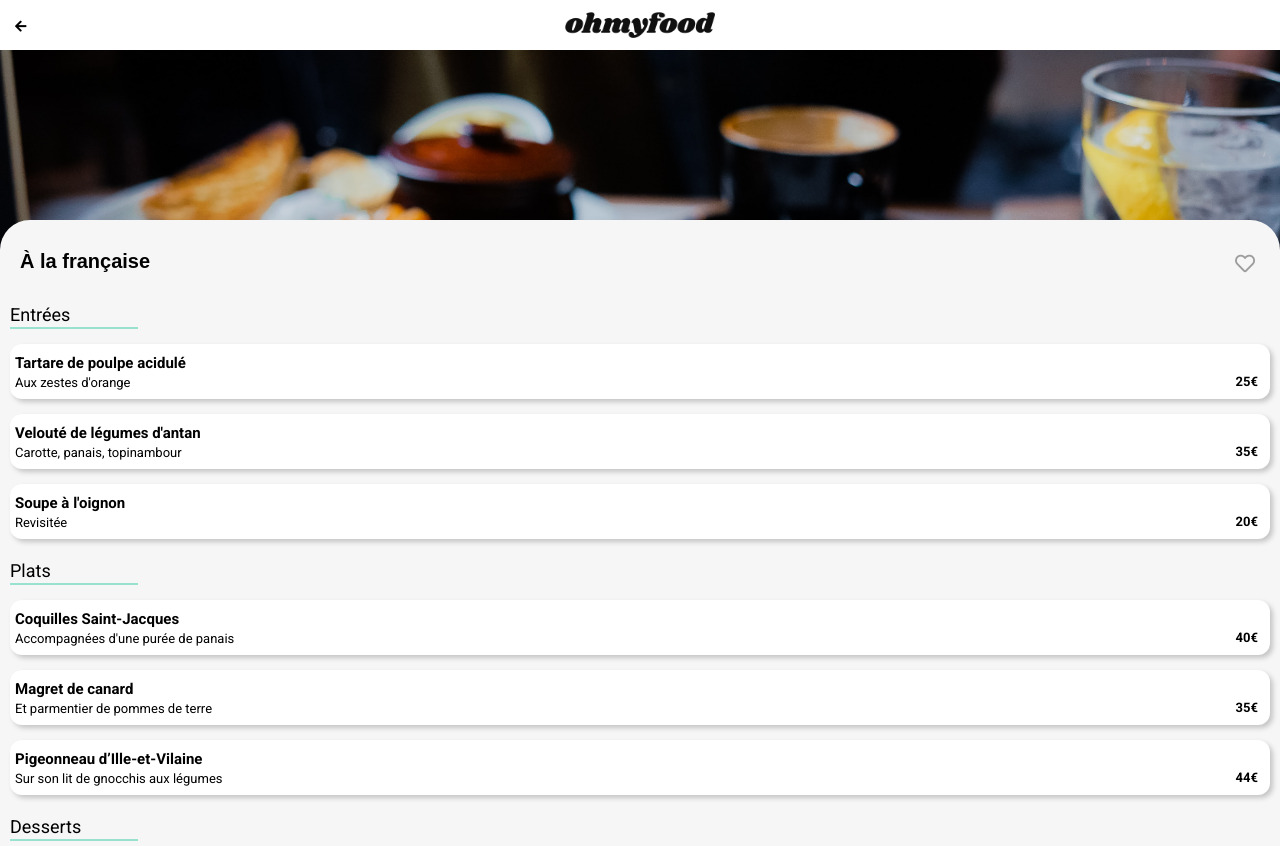
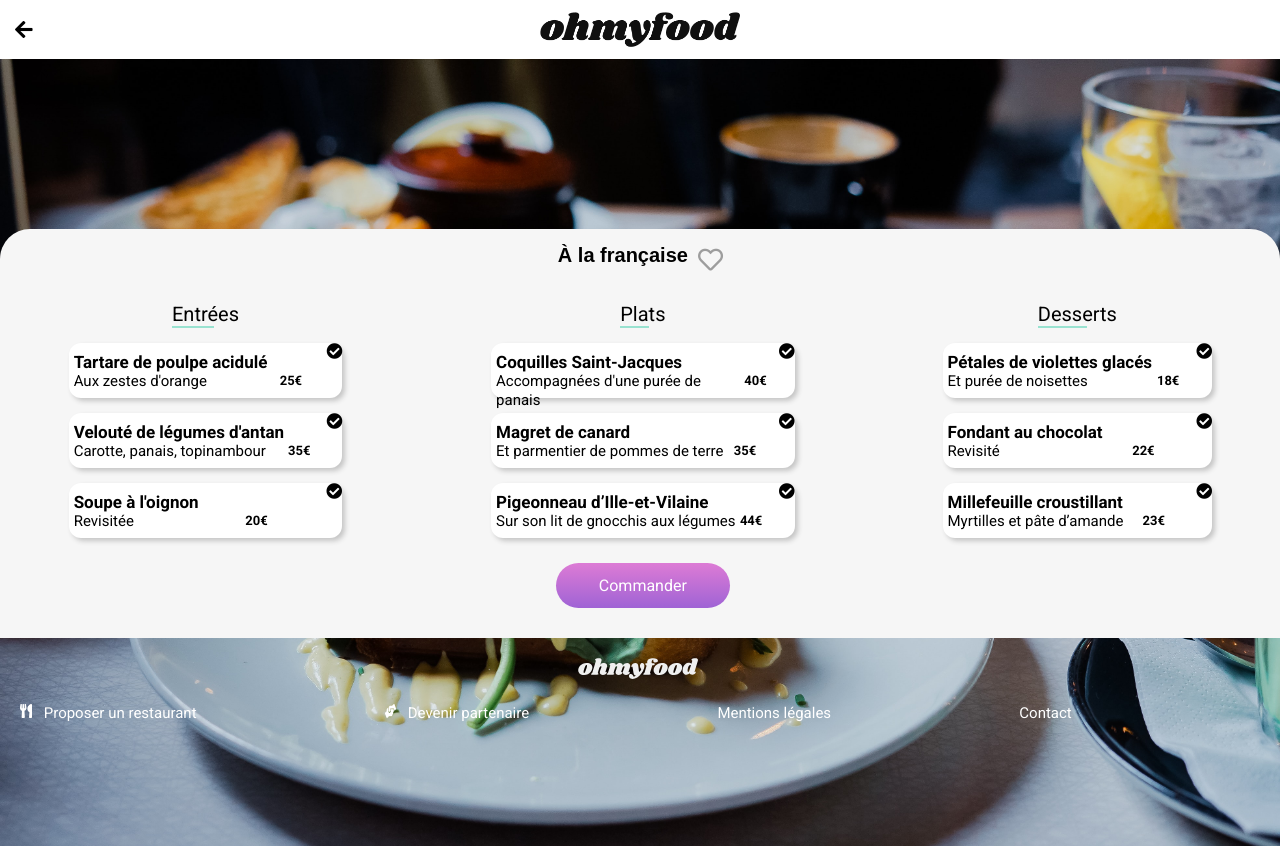
Before and after one commit to TrellixVulnTeam/P3_Cheikh_Ines_BSC2, a website: page A_la_francaise.html in a window 1280 px wide. Shown: the top 846 px of the page. Drawn offline with nearby package versions, Linux system fonts and the light colour scheme; files that its build step writes are made by us from their sources; a web font is replaced by a local one.

Commit message:
sass version finale

```diff
--- a/sass/Base/_body.scss
+++ b/sass/Base/_body.scss
@@ -10,16 +10,25 @@
 
 a, span, h3, h4 {
     font-size: 13px;
+    @include for-tablet {
+        font-size: 15px;
+    }
 }
 
 h1, h2 {
     font-size: $fontSize;
     font-weight: $fontWeight;
+    @include for-tablet {
+        font-size: 20px;
+    }
 }
 
 h3{
     font-weight: $fontWeight;
     font-size: 15px;
+    @include for-tablet {
+        font-size: 17px;
+    }
 }
 
 main {
@@ -27,6 +36,6 @@ main {
     gap: 40px;
 }
 
-.reserve_btn, .step_btn, .food_card, .menu_card{
+.reserve_btn, .step_btn, .food_card, .menu_card {
     @include shadow;
-  }
+}
--- a/sass/Composants/_btn.scss
+++ b/sass/Composants/_btn.scss
@@ -3,6 +3,13 @@
 }
 
 .order_btn {
-    margin: 25px 60px;
+    margin: auto;
     width: 60%;
+        @include for-tablet {
+            width: 40%;
+        }
+            @include for-desktop {
+                grid-column: 2;
+                grid-row: 3;
+            }
 }
--- a/sass/Layout/_article.scss
+++ b/sass/Layout/_article.scss
@@ -3,12 +3,27 @@
     @include flex;
     padding: 20px;
     gap: 20px;
+        @include for-desktop {
+            display: grid;
+            grid-template-columns: auto auto auto;
+            grid-template-rows: auto auto;
+        }
 
     &_btn {
         background: $color-background;
         border-radius: 10px;
         padding: 25px;
         color: black;
+            @include for-tablet {
+                width: 50%;
+                justify-content: center;
+                border-radius: 20px;
+                margin: auto;
+            }
+                @include for-desktop {
+                    grid-row: 2;
+                    width: 70%;
+                }
     }
 
     &_circle {
@@ -21,6 +36,10 @@
         background-color: $color-primary;
         padding: 3px;
         text-align: center;
+            @include for-tablet {
+                left: auto;
+                margin-left: -40px;
+            }
     }
 
     &_icon {
@@ -33,6 +52,12 @@
         margin-left: 8px;
         font-weight: $fontWeight;
     }
+
+    &_title {
+        @include for-desktop {
+            padding-bottom: 20px;
+        }
+    }
 }
 
 /*Restaurant*/
@@ -44,11 +69,23 @@
 
     &_title {
         padding-top: 20px;
+            @include for-desktop {
+                padding-bottom: 20px;
+            }
     }
 
     &_cards {
         @include flex;
         gap: 20px;
+            @include for-tablet {
+                display: grid;
+                grid-template-columns: auto auto;
+                grid-template-rows: auto auto auto;
+            }
+                @include for-desktop {
+                    grid-template-columns: auto auto auto auto;
+                    grid-template-rows: auto;
+                }
     }
 
     &_card {
@@ -92,12 +129,16 @@ figure {
 
 figcaption {
     display: inline-block;
-    position: relative;
-    top: -135px;
-    right: -215px;
+    position: absolute;
+    margin-top: 10px;
+    margin-left: -65px;
+    justify-content: space-around;
     color: #307e61;
     font-weight: bold;
     font-size: 10px;
     background-color: #a9e0d1;
     padding: 5px 8px 5px 8px;
+        @include for-tablet {
+            font-size: 12px;
+        }
 }
--- a/sass/Layout/_footer.scss
+++ b/sass/Layout/_footer.scss
@@ -11,7 +11,13 @@
 
     &_logo img {
         filter: invert(1);
-        max-width: 100px;
+        width: 100px;
+        @include for-tablet {
+            width: 120px;
+        }
+        @include for-desktop {
+            margin-left: 45%;
+        }
     }
 
     &_icon {
@@ -19,4 +25,13 @@
         height: 14px;
         margin-right: 8px;
     }
+
+    @include for-tablet {
+        &_card {
+            display: grid;
+            grid-template-columns: auto auto auto auto;
+            grid-template-rows: 50px;
+            align-items: center;
+        }
+    }
 }
--- a/sass/Layout/_header.scss
+++ b/sass/Layout/_header.scss
@@ -1,15 +1,25 @@
+/*Logo et localisation*/
 .header {
     @include flex;
-    align-items: center;
+    @include for-mobile {
+        align-items: center;
+    }
+    @include for-tablet {
+        align-items: center;
+    }
 
-    & img {
+    &_img img {
         width: 100%;
+        z-index: -1;
     }
 
     &_logo img {
         display: block;
         width: 150px;
         padding: 12px;
+            @include for-tablet {
+                width:200px;
+            }
     }
 
     &_search {
@@ -32,7 +42,9 @@
     }
 }
 
+/*Partie "réservez"*/
 .reserve {
+    width: 100%;
     text-align: center;
     background-color: $color-background;
     padding: 20px;
@@ -51,13 +63,18 @@
     }
 }
 
+/*Flèche*/
 .arow i{
     position: absolute;
     color: black;
     left: 0;
     padding: 20px 0px 20px 15px;
+        @include for-tablet {
+            font-size: 20px;
+        }
 }
 
+/*Image restaurant*/
 .header_img {
     height: 180px;
 }
--- a/sass/Layout/_menu.scss
+++ b/sass/Layout/_menu.scss
@@ -2,6 +2,12 @@
 .menu {
     @include flex;
     gap: 15px;
+        @include for-tablet {
+            align-items: center
+        }
+            @include for-desktop {
+                grid-row: 2;
+            }
 
     &_page {
         @include flex;
@@ -11,12 +17,30 @@
         padding: 20px 10px 30px 10px;
         border-radius: 30px 30px 0 0;
         gap: 20px;
+
+            @include for-tablet {
+                padding: 5px 10px 30px 10px;
+                gap: 25px;
+            }
+                @include for-desktop {
+                    display: grid;
+                    grid-template-columns: auto auto auto;
+                    grid-template-rows: auto auto auto;
+                }
     }
 
     &_title {
         display: flex;
         flex-direction: row;
         justify-content: space-between;
+            @include for-tablet {
+                justify-content: center;
+            }
+                @include for-desktop {
+                    grid-column: 2;
+                    grid-row: 1;
+                    margin: auto;
+                }
 
         & h1 , & span {
         font-size: 20px;
@@ -41,6 +65,9 @@
         position: relative;
         border: solid $color-tirdiary 1px;
         width: 10%;
+            @include for-tablet {
+                width: 60%;
+            }
     }
 
     &_card {
@@ -50,6 +77,9 @@
         border-radius: 12px;
         justify-content: space-between;
         height: 55px;
+            @include for-tablet {
+                width: 70%;
+            }
     }
 
     &_price {
@@ -59,7 +89,17 @@
     }
 
     &_legend {
+        display: inline;
         padding: 10px 0 10px 5px;
         line-height: 1.2rem;
+
+        .menu_check:hover {
+            .menu_legend h3 , .menu_legend h4 {
+                width: 190px;
+                white-space: nowrap;
+                overflow: hidden;
+                text-overflow: ellipsis;
+            }
+        }
     }
 }
--- a/sass/Utils/_keyframes.scss
+++ b/sass/Utils/_keyframes.scss
@@ -14,8 +14,7 @@
     width: 100%;
     height: 100%;
     background:$color-background;
-    animation: loader 2s linear 3s;
-    animation-fill-mode: both;
+    animation: 2s linear 3s both loader;
 
     &_img1 {
         width: 100%;
@@ -23,8 +22,7 @@
         margin: auto;
         bottom: 0%;
         position: absolute;
-        animation: texte 1.5s linear 0.8s;
-        animation-fill-mode: both;
+        animation: 1.5s linear 0.8s both texte;
     }
 
     &_img2 {
@@ -33,8 +31,7 @@
         position: absolute;
         margin: auto;
         top: 0; left: 0; right: 0; bottom: 10%;
-        animation: spin 2s linear infinite;
-        animation-fill-mode: both;
+        animation: 2s linear infinite both spin;
     }
 
     &_text {
@@ -46,9 +43,8 @@
         font-size: 40px;
         width: 100%;
         position: absolute;
-        margin: 0% 0% 0% 15%;
-        animation: texte 2s linear 0.8s;
-        animation-fill-mode: both;
+        text-align: center;
+        animation: 2s linear 0.8s both texte;
     }
 
     &_spin1 {
@@ -62,8 +58,7 @@
         border-right-color:$color-secondary;
         border-bottom-color: transparent;
         border-radius: 50%;
-        animation: spin-inverse 2s linear infinite;
-        animation-fill-mode: both;
+        animation: 2s linear infinite both spin-inverse;
     }
 
     &_spin2 {
@@ -77,8 +72,7 @@
         border-right-color: transparent;
         border-bottom-color: transparent;
         border-radius: 50%;
-        animation: spin 2s linear infinite;
-        animation-fill-mode: both;
+        animation: 2s linear infinite both spin;
     }
 
     &_spin3 {
@@ -92,8 +86,7 @@
         border-right-color: transparent;
         border-bottom-color: transparent;
         border-radius: 50%;
-        animation: spin-inverse 2s linear infinite;
-        animation-fill-mode: both;
+        animation: 2s linear infinite both spin-inverse;
     }
 }
 
@@ -165,11 +158,46 @@
 }
 
 /*Apparition carte restaurant*/
-.menu {
-    animation: fadein 4s;
-    -webkit-animation: fadein 4s;
+.list {
+        animation: 0.4s ease-in 0.6s both fadein;
+
+    &_1 {
+        animation: 0.8s ease-in 0.6s both fadein;
+    }
+    &_2 {
+        animation: 1.2s ease-in 0.6s both fadein;
+    }
+    &_3 {
+        animation: 1.4s ease-in 0.6s both fadein;
+    }
+    &_4 {
+        animation: 1.6s ease-in 0.6s both fadein;
+    }
+    &_5 {
+        animation: 1.8s ease-in 0.6s both fadein;
+    }
+    &_6 {
+        animation: 2s ease-in 0.6s both fadein;
+    }
+    &_7 {
+        animation: 2.2s ease-in 0.6s both fadein;
+    }
+    &_8 {
+        animation: 2.4s ease-in 0.6s both fadein;
+    }
+    &_9 {
+        animation: 2.6s ease-in 0.6s both fadein;
+    }
+    &_10 {
+        animation: 2.8s ease-in 0.6s both fadein;
+    }
+    &_11 {
+        animation: 3s ease-in 0.6s both fadein;
+    }
+    &_12 {
+        animation: 3.2s ease-in 0.6s both fadein;
+    }
 }
-
 
 @keyframes fadein {
     0% {
@@ -189,6 +217,9 @@
         margin-top: 12px;
         font-size: 20px;
         color: #9d9d9d;
+        @include for-tablet {
+            font-size: 25px;
+        }
     }
 
     &_heart input[type="checkbox"],
@@ -240,20 +271,39 @@
 }
 
 /*Animation coche*/
-.menu_card i {
+.menu_check {
     display: block;
     position: absolute;
     color: white;
     font-size: 20px;
-    padding: 18px;
+    padding: 10px;
     background-color: $color-tirdiary;
     border-radius: 0 10px 10px 0;
     left: 80%;
     opacity: 0;
 
+    .check_icon {
+        padding: 8px 5px 8px 5px;
+    }
+
     &:hover {
     opacity: 1;
-    transition: all 0.3s 0.3s;
-    transform: rotate(360deg);
+    left: 0%;
+    position: relative;
+    animation: slide-left 0.4s linear both;
+
+    .check_icon {
+        transition: all 0.3s 0.3s;
+        transform: rotate(-360deg);
+    }
     }
 }
+
+@keyframes slide-left {
+    0% {
+        width: 0%;
+    }
+    100% {
+        width: 10%;
+    }
+}
--- a/sass/Utils/_mixins.scss
+++ b/sass/Utils/_mixins.scss
@@ -20,7 +20,7 @@
 }
 
 /*Medias Queries*/
-@mixin for-phone-only {
+@mixin for-mobile {
     @media (max-width: 599px) {
     @content; }
   }
@@ -32,7 +32,3 @@
     @media (min-width: 1200px) {
     @content; }
   }
-@mixin for-big-desktop {
-    @media (min-width: 1800px) {
-    @content; }
-  }
```
